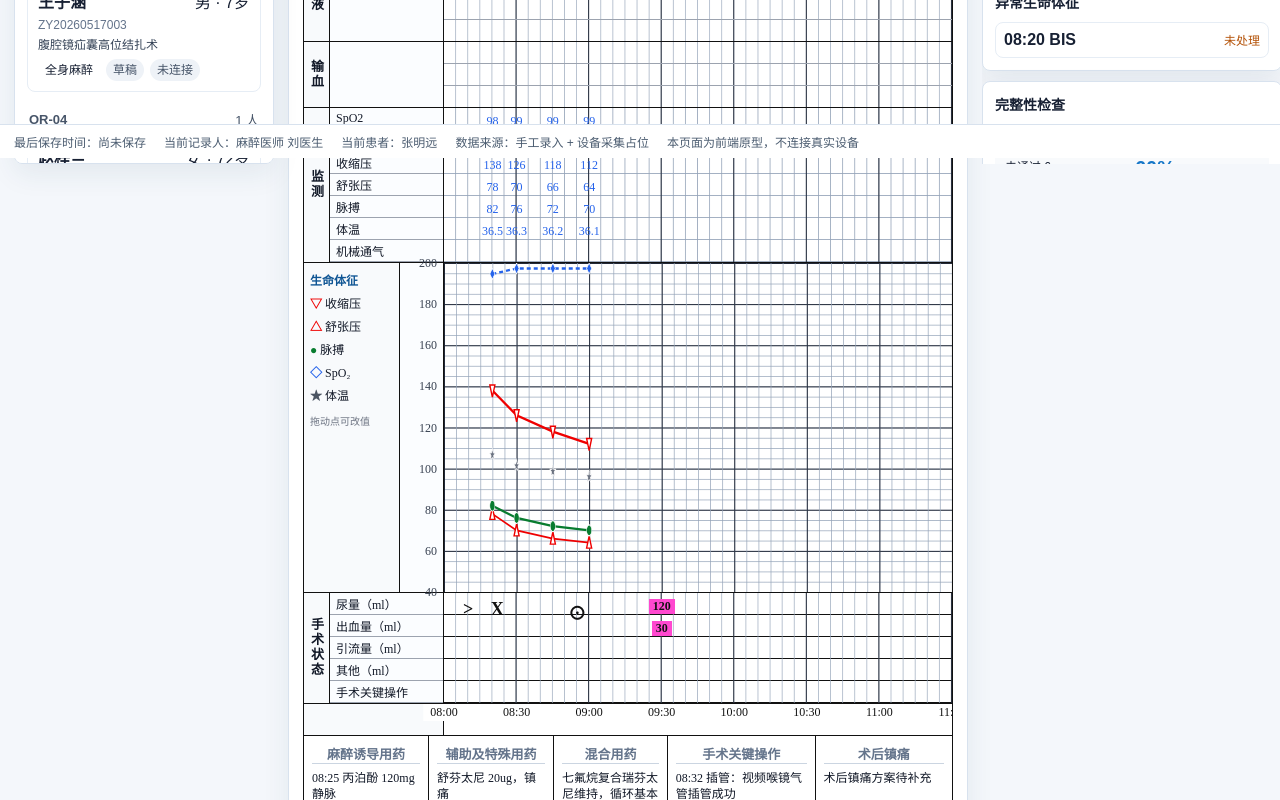
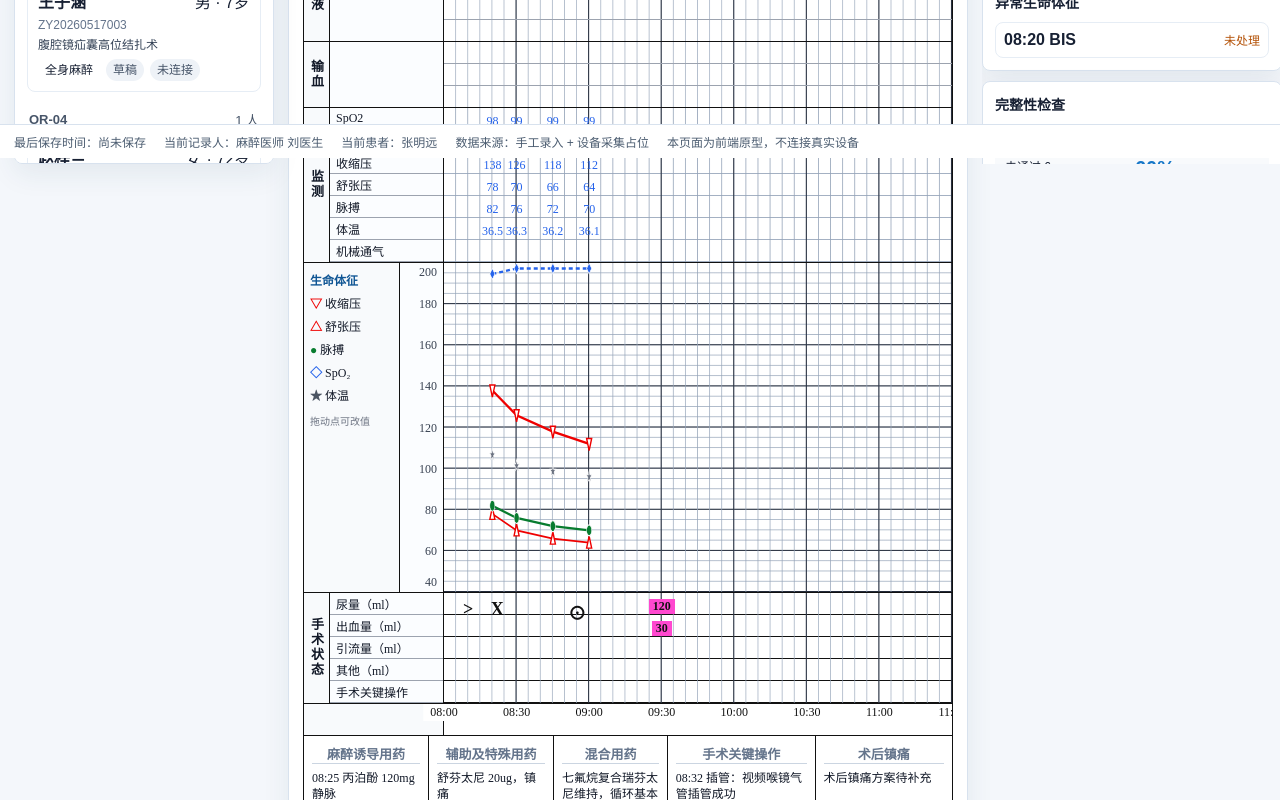
Before and after one commit to xueye612/mazuijilu, a Vue app: page / in a window 1280 px wide. Shown: the part 642-1442 px from the top of the page. Built offline with nearby package versions, Linux system fonts and the light colour scheme.

Commit message:
style: fix vital chart borders and scale label overlap

```diff
--- a/src/styles/anesthesia-record-sheet.css
+++ b/src/styles/anesthesia-record-sheet.css
@@ -823,13 +823,27 @@ textarea:focus {
   font-size: 12px;
 }
 
+.vital-scale span:last-child {
+  top: 2px !important;
+  transform: translateY(0);
+}
+
+.vital-scale span:first-child {
+  top: calc(100% - 2px) !important;
+  transform: translateY(-100%);
+}
+
 .chart-grid-wrap {
   background-image:
-    linear-gradient(to right, rgba(17, 24, 39, 0.9) 1px, transparent 1px),
-    linear-gradient(to right, rgba(148, 163, 184, 0.75) 1px, transparent 1px),
-    linear-gradient(to bottom, rgba(17, 24, 39, 0.9) 1px, transparent 1px),
-    linear-gradient(to bottom, rgba(148, 163, 184, 0.75) 1px, transparent 1px);
-  background-size: calc(100% / var(--major-columns, 7)) 100%, calc(100% / var(--minor-columns, 42)) 100%, 100% calc(100% / 8), 100% calc(100% / 32);
+    linear-gradient(to left, rgba(17, 24, 39, 0.9) 1px, transparent 1px),
+    linear-gradient(to left, rgba(148, 163, 184, 0.75) 1px, transparent 1px),
+    linear-gradient(to top, rgba(17, 24, 39, 0.9) 1px, transparent 1px),
+    linear-gradient(to top, rgba(148, 163, 184, 0.75) 1px, transparent 1px);
+  background-size:
+    calc(100% / var(--minor-columns, 42) * var(--major-step, 6)) 100%,
+    calc(100% / var(--minor-columns, 42)) 100%,
+    100% calc(100% / 8),
+    100% calc(100% / 32);
 }
 
 .live-chart-svg {
@@ -3072,6 +3086,16 @@ textarea:focus {
     right: 1mm;
     transform: translateY(-50%);
     font-size: 8.5pt;
+  }
+
+  .vital-scale span:last-child {
+    top: 1mm !important;
+    transform: translateY(0);
+  }
+
+  .vital-scale span:first-child {
+    top: calc(100% - 1mm) !important;
+    transform: translateY(-100%);
   }
 
   .chart-grid-wrap {
```
